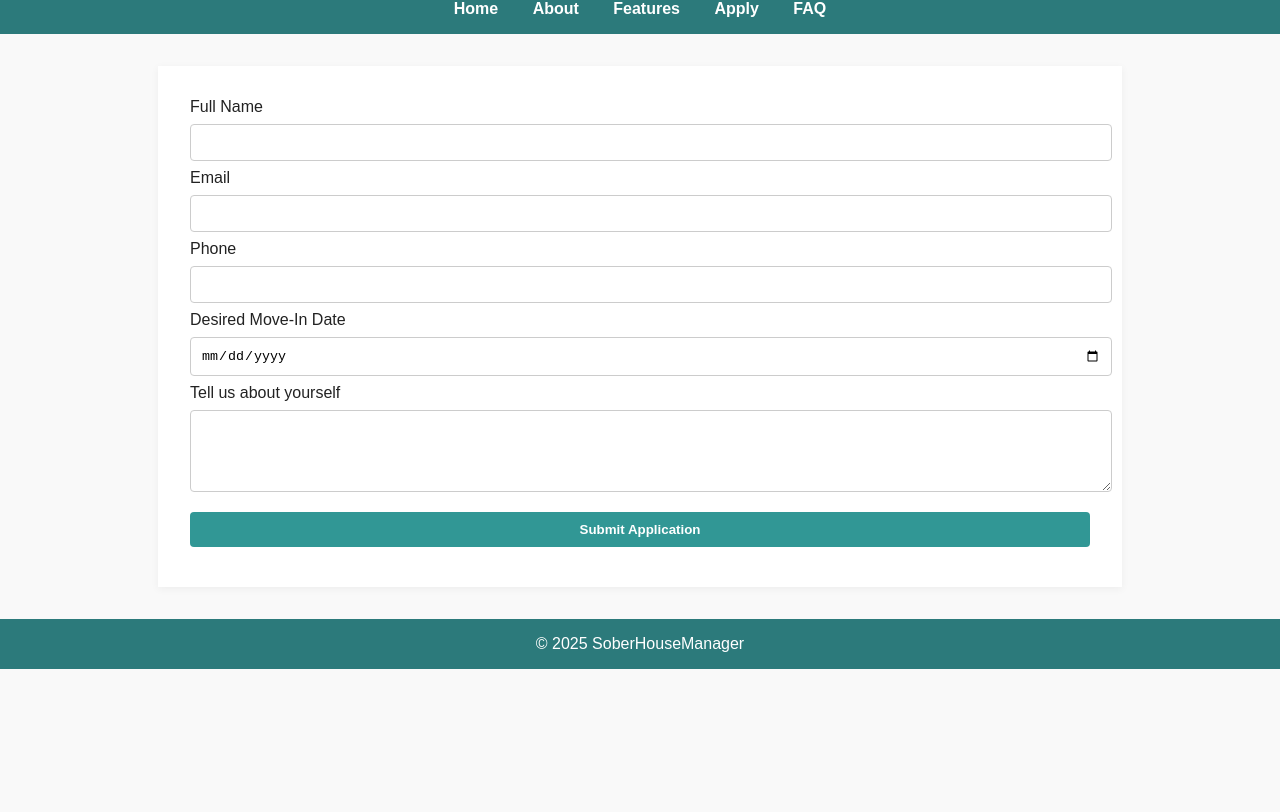
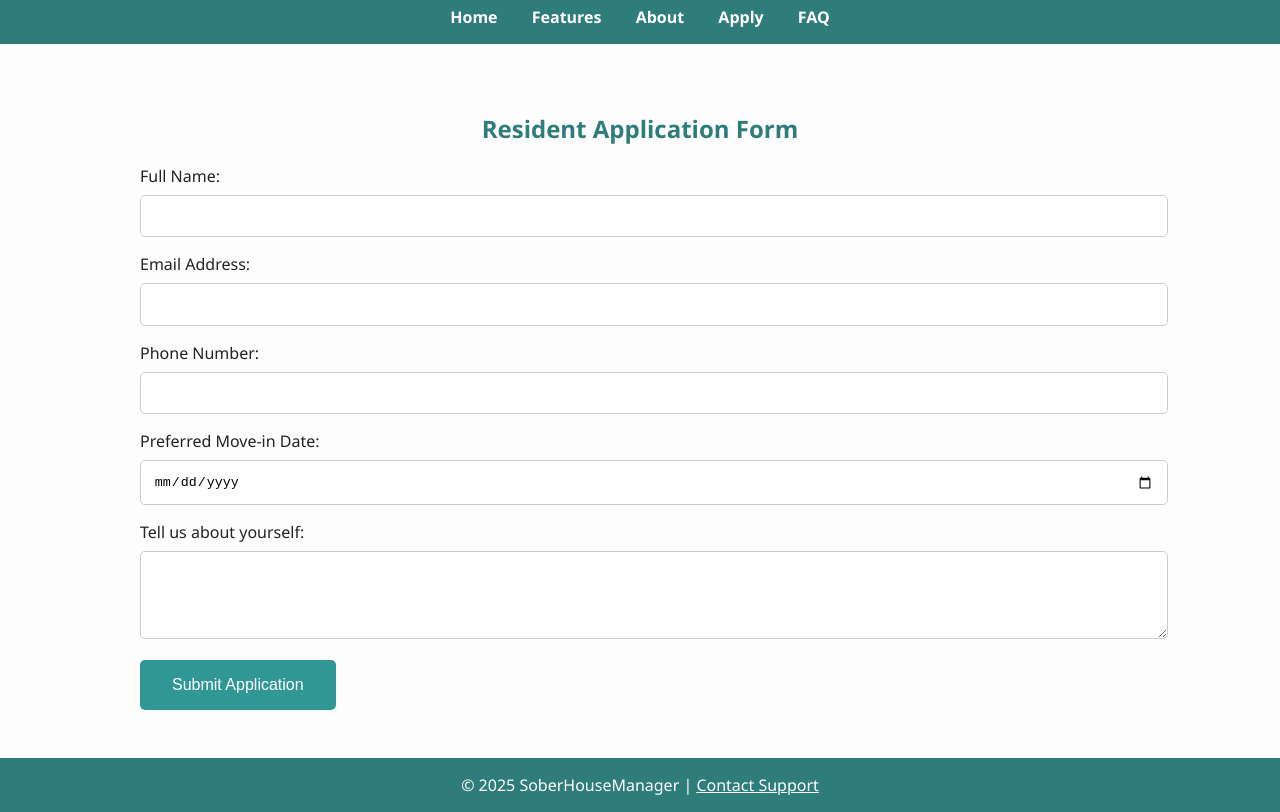
Before and after one commit to SoberHouseManager/soberhousemanager-site, a plain HTML site: page apply.html in a window 1280 px wide. Shown: the part 96-908 px from the top of the page. Before the commit the page ends 800 px from the top, so only its background shows below. Drawn offline with Linux system fonts and the light colour scheme.

Commit message:
Add files via upload

```diff
--- a/apply.html
+++ b/apply.html
@@ -1,81 +1,99 @@
 <!DOCTYPE html>
 <html lang="en">
 <head>
-  <meta charset="UTF-8" />
-  <meta name="viewport" content="width=device-width, initial-scale=1.0"/>
-  <title>Apply for Residency | SoberHouseManager</title>
+  <meta charset="UTF-8">
+  <title>Apply - SoberHouseManager</title>
   <style>
   body {
-    font-family: Arial, sans-serif;
-    background: #f9f9f9;
-    color: #222;
+    font-family: 'Segoe UI', Tahoma, Geneva, Verdana, sans-serif;
     margin: 0;
     padding: 0;
+    background: #fdfdfd;
+    color: #222;
   }
   header, footer {
-    background-color: #2c7a7b;
+    background-color: #2e7d7b;
     color: white;
+    text-align: center;
     padding: 1rem;
-    text-align: center;
   }
   nav a {
+    color: white;
     margin: 0 15px;
-    color: white;
     text-decoration: none;
     font-weight: bold;
   }
-  main {
-    max-width: 900px;
-    margin: 2rem auto;
-    padding: 2rem;
-    background: white;
-    box-shadow: 0px 2px 8px rgba(0, 0, 0, 0.05);
+  .section {
+    padding: 3rem 2rem;
+    max-width: 1000px;
+    margin: auto;
   }
-  input, textarea, select, button {
+  h1, h2 {
+    text-align: center;
+    color: #2e7d7b;
+  }
+  .form-group {
+    margin-bottom: 1rem;
+  }
+  input, textarea {
     width: 100%;
-    padding: 10px;
-    margin: 0.5rem 0;
+    padding: 0.8rem;
+    margin-top: 0.5rem;
     border: 1px solid #ccc;
-    border-radius: 4px;
+    border-radius: 5px;
   }
   button {
     background-color: #319795;
     color: white;
     border: none;
-    font-weight: bold;
+    padding: 1rem 2rem;
+    font-size: 1rem;
     cursor: pointer;
-  }
-  button:hover {
-    background-color: #2c7a7b;
+    border-radius: 5px;
   }
 </style>
 </head>
 <body>
   <header>
-    <h1>Apply for Residency</h1>
+    <h1>SoberHouseManager</h1>
     <nav>
       <a href="index.html">Home</a>
+      <a href="features.html">Features</a>
       <a href="about.html">About</a>
-      <a href="features.html">Features</a>
       <a href="apply.html">Apply</a>
       <a href="faq.html">FAQ</a>
     </nav>
   </header>
-  <main>
-    <form action="mailto:westromdrew@gmail.com" method="POST" enctype="text/plain">
-      <label for="name">Full Name</label>
-      <input type="text" id="name" name="Full Name" required>
-      <label for="email">Email</label>
-      <input type="email" id="email" name="Email" required>
-      <label for="phone">Phone</label>
-      <input type="tel" id="phone" name="Phone">
-      <label for="movein">Desired Move-In Date</label>
-      <input type="date" id="movein" name="Move-In Date">
-      <label for="notes">Tell us about yourself</label>
-      <textarea id="notes" name="Notes" rows="4"></textarea>
-      <button type="submit">Submit Application</button>
-    </form>
-    </main>
-  <footer>&copy; 2025 SoberHouseManager</footer>
+  <section class="section">
+
+<h2>Resident Application Form</h2>
+<form>
+  <div class="form-group">
+    <label for="name">Full Name:</label>
+    <input type="text" id="name" required>
+  </div>
+  <div class="form-group">
+    <label for="email">Email Address:</label>
+    <input type="email" id="email" required>
+  </div>
+  <div class="form-group">
+    <label for="phone">Phone Number:</label>
+    <input type="tel" id="phone">
+  </div>
+  <div class="form-group">
+    <label for="movein">Preferred Move-in Date:</label>
+    <input type="date" id="movein">
+  </div>
+  <div class="form-group">
+    <label for="message">Tell us about yourself:</label>
+    <textarea id="message" rows="4"></textarea>
+  </div>
+  <button type="submit">Submit Application</button>
+</form>
+
+  </section>
+  <footer>
+    &copy; 2025 SoberHouseManager | <a href="mailto:support@soberhousemanager.com" style="color:white;">Contact Support</a>
+  </footer>
 </body>
 </html>
```
Also changed, not shown: about.html (+38 -29 lines), faq.html (+42 -32 lines), features.html (+44 -34 lines).
